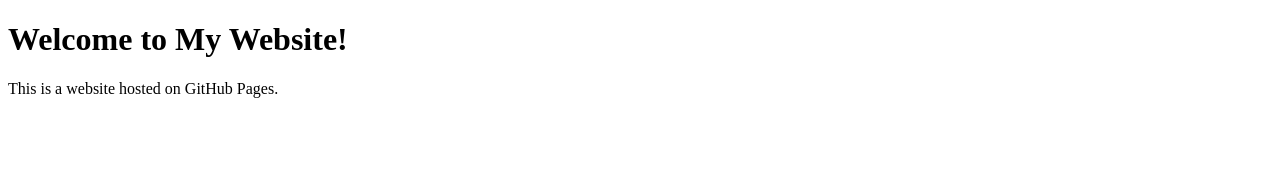
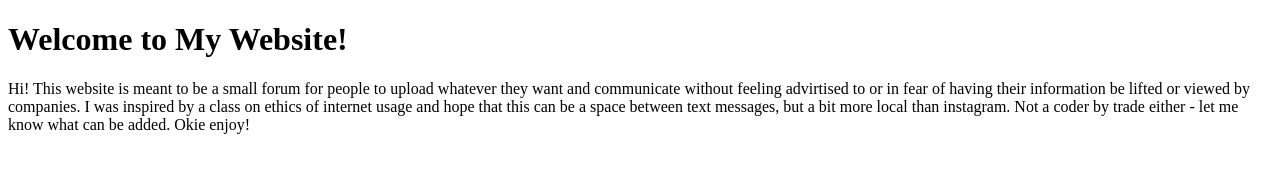
Before and after one commit to erk9134/faulted-apollo, a plain HTML site: page index.html in a window 1280 px wide. Drawn offline with Linux system fonts and the light colour scheme.

Commit message:
Update index.html

```diff
--- a/index.html
+++ b/index.html
@@ -7,6 +7,6 @@
 </head>
 <body>
     <h1>Welcome to My Website!</h1>
-    <p>This is a website hosted on GitHub Pages.</p>
+    <p>Hi! This website is meant to be a small forum for people to upload whatever they want and communicate without feeling advirtised to or in fear of having their information be lifted or viewed by companies. I was inspired by a class on ethics of internet usage and hope that this can be a space between text messages, but a bit more local than instagram. Not a coder by trade either - let me know what can be added. Okie enjoy!</p>
 </body>
 </html>
```
